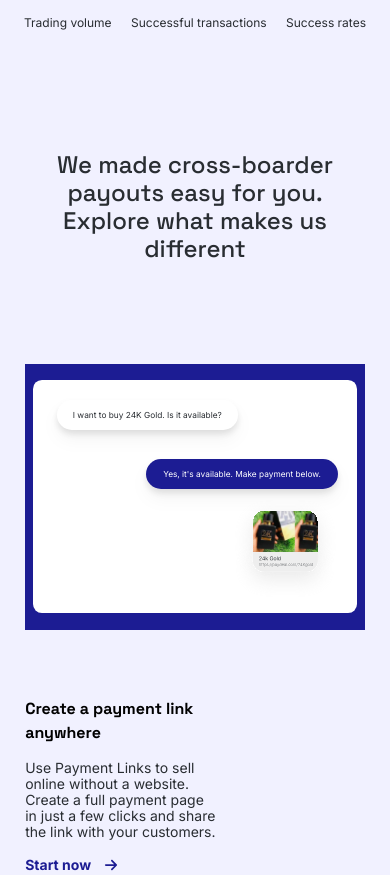
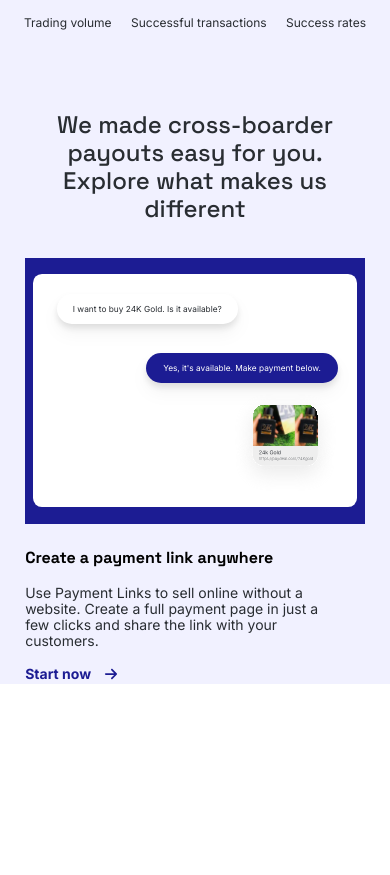
Before and after one commit to Mister-ecks/paydeal, a Next.js app: page / in a window 390 px wide. Shown: the part 1073-1948 px from the top of the page. After the commit the page ends 1757 px from the top, so only its background shows below. Built offline with nearby package versions, Linux system fonts and the light colour scheme.

Commit message:
fix: space issues

```diff
--- a/src/components/Main/Product/index.tsx
+++ b/src/components/Main/Product/index.tsx
@@ -10,15 +10,15 @@ const Product = () => {
   useEffect(() => {}, []);
   return (
     <div>
-      <section className="mt-[7.5rem] mx-auto text-center md:mt-[10.75rem]">
+      <section className="mt-[5rem] mx-auto text-center md:mt-[10.75rem]">
         <h1 className="text-2xl md:text-5xl font-medium md:font-bold font-space text-[#292D32] mx-[1.406rem] md:mx-[9.6rem] md:leading-[3.438rem] leading-7">
           We made cross-boarder payouts easy for you. Explore what makes us
           different
         </h1>
 
-        <div className="mx-[1.572rem] md:mx-[6.425rem] mt-[6.313rem] md:mt-[11.625rem] overflow-hidden flex flex-col-reverse justify-center items-center md:flex-row md:justify-between md:items-center">
+        <div className="mx-[1.572rem] md:mx-[6.425rem] mt-[2.188rem] md:mt-[11.625rem] overflow-hidden flex flex-col-reverse justify-center items-center md:flex-row md:justify-between md:items-center">
             {/* First Text */}
-            <div ref={paymentRef} className={`mt-[4.188rem] mr-[9.106rem] md:mt-0 md:mr-[8.188rem] ${paymentInView ? "animate__animated animate__fadeInLeft" : ""}`}>
+            <div ref={paymentRef} className={`mt-[1.375rem] mr-[1.844rem] md:mt-0 md:mr-[8.188rem] ${paymentInView ? "animate__animated animate__fadeInLeft" : ""}`}>
                 <h1 className={`text-left font-space font-bold  text-base md:text-5xl`}>Create a payment link anywhere</h1>
                 <p className="text-left text-[#292D32] font-normal mt-[0.938rem] text-sm md:text-2xl leading-4 md:mt-[3.875rem]">Use Payment Links to sell online without a website. Create a full payment page in just a few clicks and share the link with your customers.</p>
                 <a href=""><button className="flex text-sm md:text-xl mt-[0.938rem] md:mt-[3.875rem] text-[#1C1C93] items-center font-bold ">Start now <FaArrowRight className="font-thin ml-[0.813rem]"/></button></a>
```
